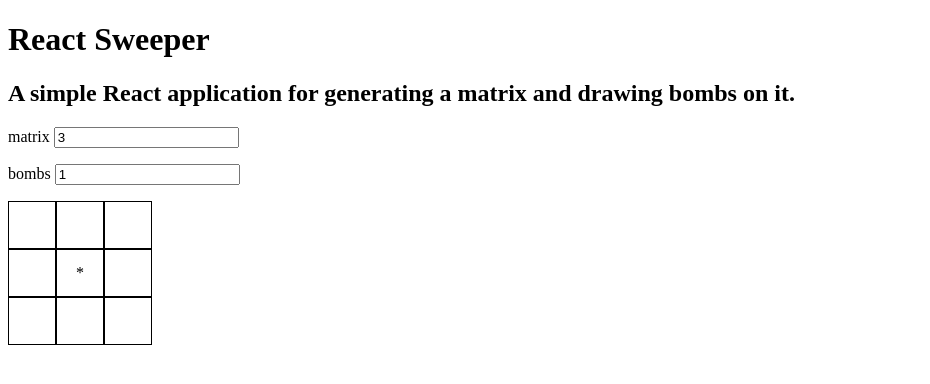
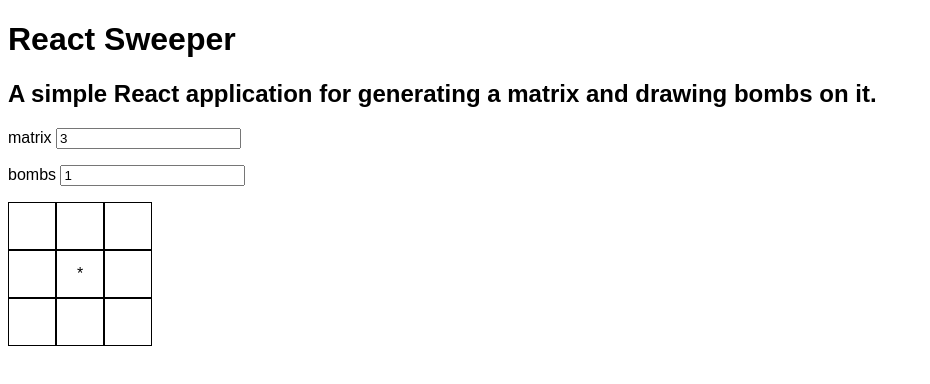
Before and after one commit to bergrz/react-sweeper, a React (Vite) app: page / in a window 1280 px wide. Shown: the top 384 px of the page, without its empty margins (0-930 px from the left). Built offline with nearby package versions, Linux system fonts and the light colour scheme.

Commit message:
feat: Add font-family

```diff
--- a/src/App.tsx
+++ b/src/App.tsx
@@ -4,6 +4,7 @@ import { Controls } from "./components/Controls";
 import { Header } from "./components/Header";
 import { config } from "./config";
 import { TBoardState } from "./types";
+import "./index.css";
 
 export default function App() {
   const [boardState, setBoardState] = useState<TBoardState>({
--- /dev/null
+++ b/src/index.css
@@ -0,0 +1,3 @@
+body {
+  font-family: sans-serif;
+}
```
